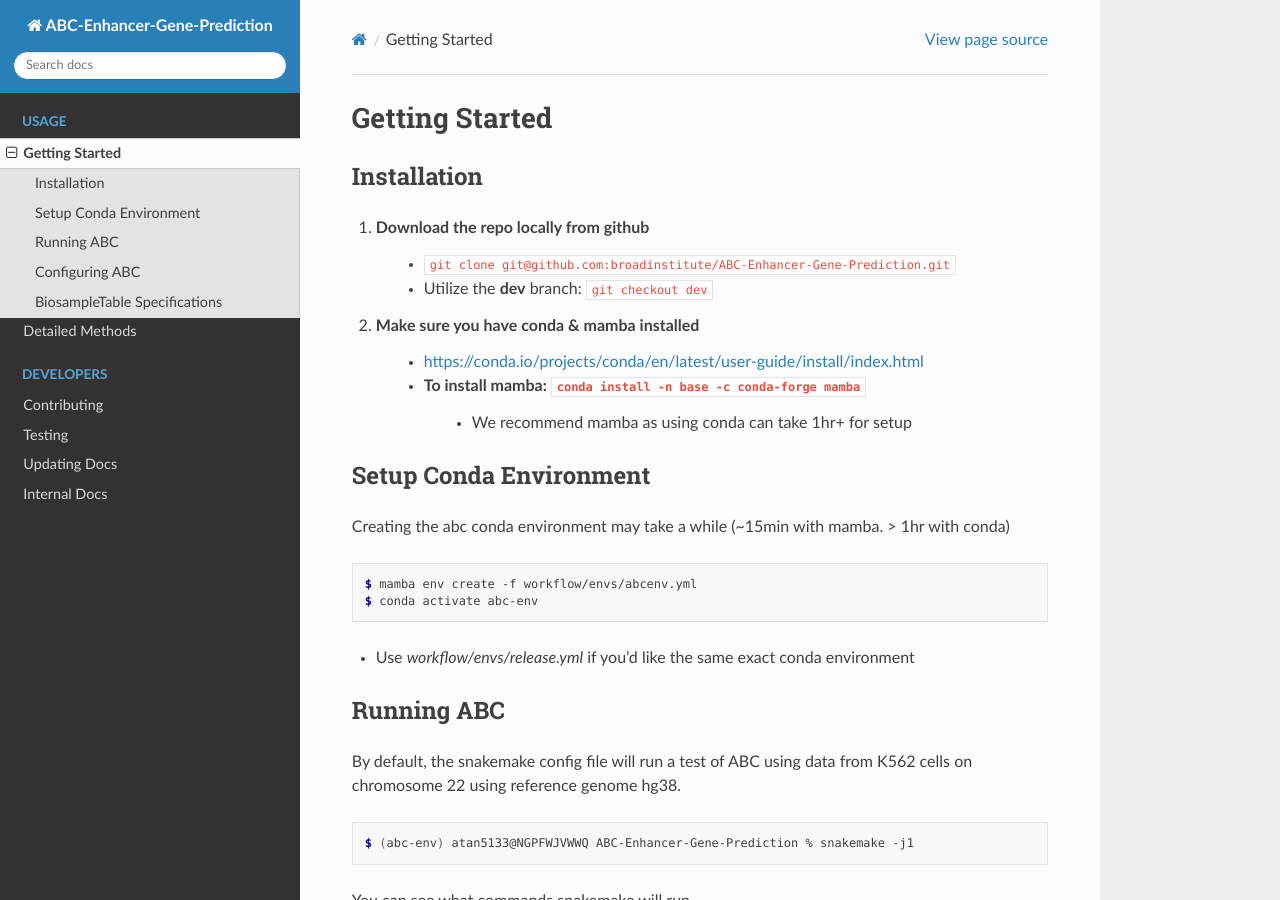
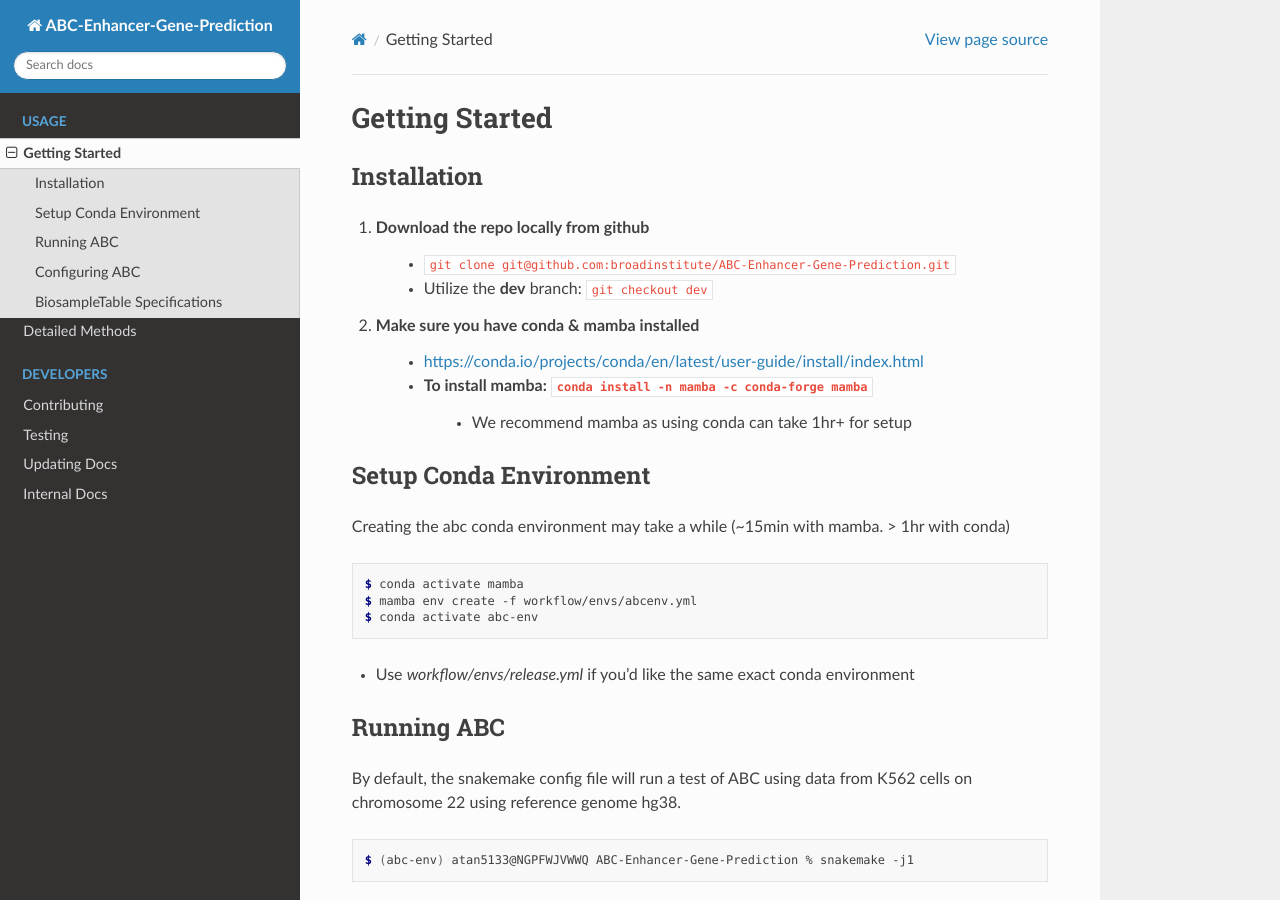
Before and after one commit to broadinstitute/ABC-Enhancer-Gene-Prediction, a Sphinx documentation site: the page built from docs/usage/getting_started.rst, in a window 1280 px wide and 900 px high. Built offline with Sphinx 7.4.7 and the Read the Docs theme 2.0.0, drawn with Linux system fonts in a browser that asks for light colours.

Commit message:
Update getting_started.rst
suggest creating mamba conda env, instead of direct install to base

```diff
--- a/docs/usage/getting_started.rst
+++ b/docs/usage/getting_started.rst
@@ -9,7 +9,7 @@ Installation
 	- Utilize the **dev** branch: ``git checkout dev``
 #. Make sure you have conda & mamba installed
 	- `<https://conda.io/projects/conda/en/latest/user-guide/install/index.html>`_
-	- To install mamba: ``conda install -n base -c conda-forge mamba``
+	- To install mamba: ``conda install -n mamba -c conda-forge mamba``
 		- We recommend mamba as using conda can take 1hr+ for setup
 
 
@@ -19,6 +19,7 @@ Creating the abc conda environment may take a while (~15min with mamba. > 1hr wi
 
 .. code-block:: console
 
+	$ conda activate mamba
 	$ mamba env create -f workflow/envs/abcenv.yml
 	$ conda activate abc-env
 
```
